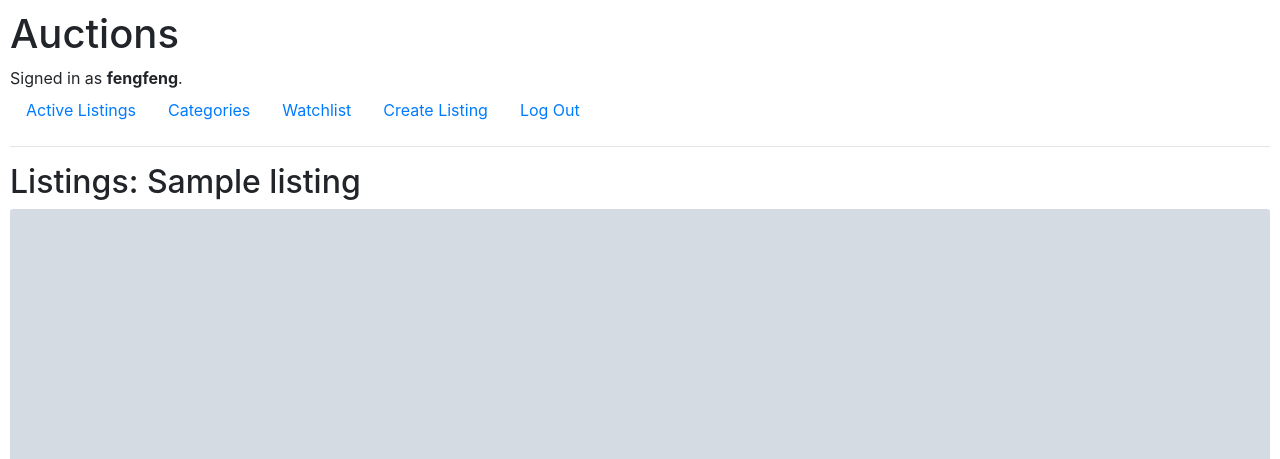
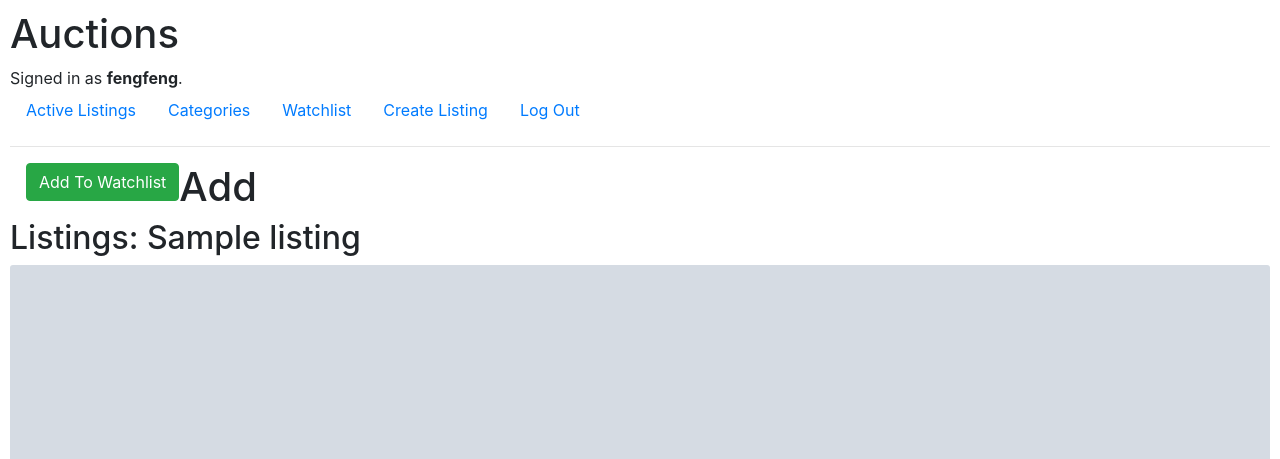
Before and after one commit to fengmclovin/Commerce_Demo, a Django app: page /listing/1 in a window 1280 px wide. Shown: the top 459 px of the page. Run offline with Django 3.2, Linux system fonts and the light colour scheme; the first user in the database is signed in; data comes from the database, SQL or seed files in the repository; tables that the repository leaves empty hold one stand-in row (Sample ...); some libraries are stand-ins or nearby versions.

Commit message:
Update listing.html

```diff
--- a/auctions/templates/auctions/listing.html
+++ b/auctions/templates/auctions/listing.html
@@ -2,10 +2,21 @@
 
 {% block body %}
 
-<div class="row">
+<div class="row mx-3">
     {% if user.is_authenticated %}
-
-    {% else %}
+        {% if isListingInWatchlist %}
+            <form action="{% url 'removewatchlist' id=listing.id %}" method="POST">
+                {% csrf_token %}
+                <button type="submit" class="btn btn-danger" > Remove From Watchlist</button>
+            </form>
+        <h1>Remove</h1>
+        {% else %}
+            <form action="{% url 'addwatchlist' id=listing.id %}" method="POST">
+                {% csrf_token %}
+                <button type="submit" class="btn btn-success" > Add To Watchlist</button>
+            </form>
+        <h1>Add</h1>
+        {% endif %}
 
     {% endif %}
 </div>
```
